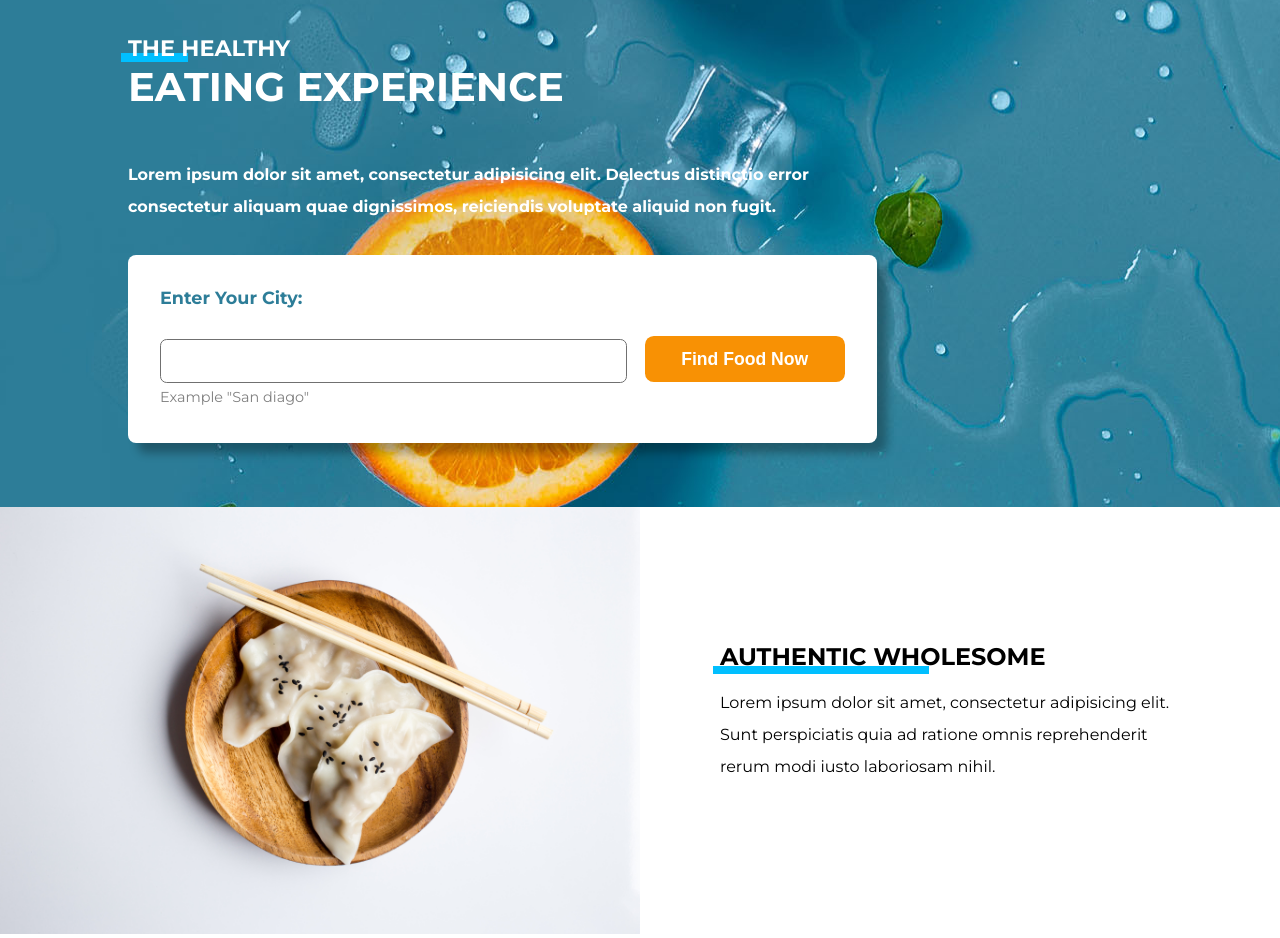
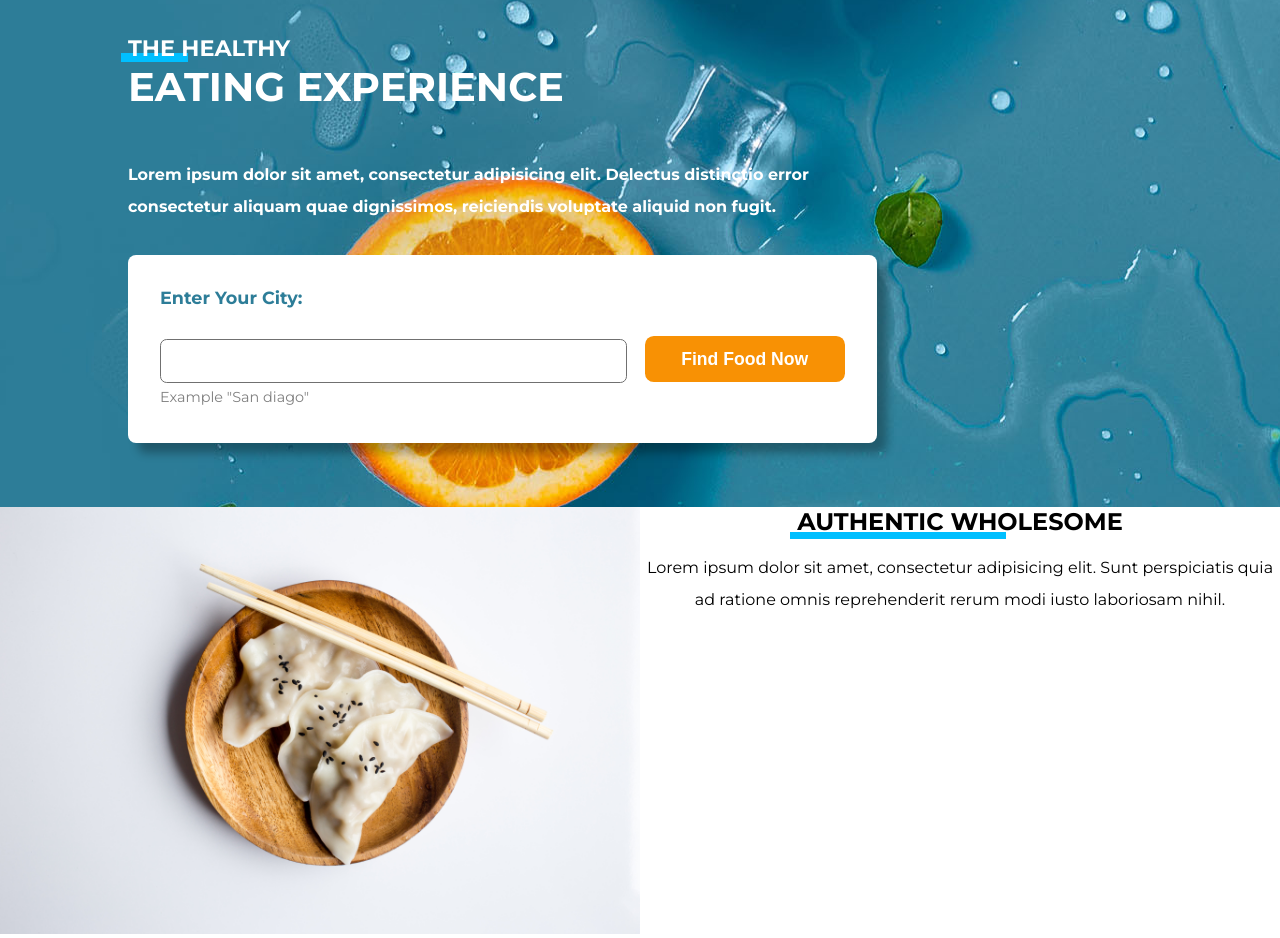
Before and after one commit to yasirabdulmajeed/yummy-eats, a plain HTML site: page docs/index.html in a window 1280 px wide. Shown: the part 166-1104 px from the top of the page. Drawn offline with Linux system fonts and the light colour scheme.

Commit message:
Update index.html

```diff
--- a/docs/index.html
+++ b/docs/index.html
@@ -38,11 +38,14 @@
 	</div>
 
 	<section class="authentic">
-		<div class="right-col">
+		<div class="authentic__first-medium-section">
+			<img src="images/food.jpg" alt="">
+		</div>
+		<div class="authentic__second-medium-section">
 			<h2>Authentic Wholesome</h2>
 			<p>Lorem ipsum dolor sit amet, consectetur adipisicing elit. Sunt perspiciatis quia ad ratione omnis reprehenderit rerum modi iusto laboriosam nihil.</p>
 		</div>
-		<img src="images/food.jpg" alt="">
+
 	</section>
 
 	<script>
```
